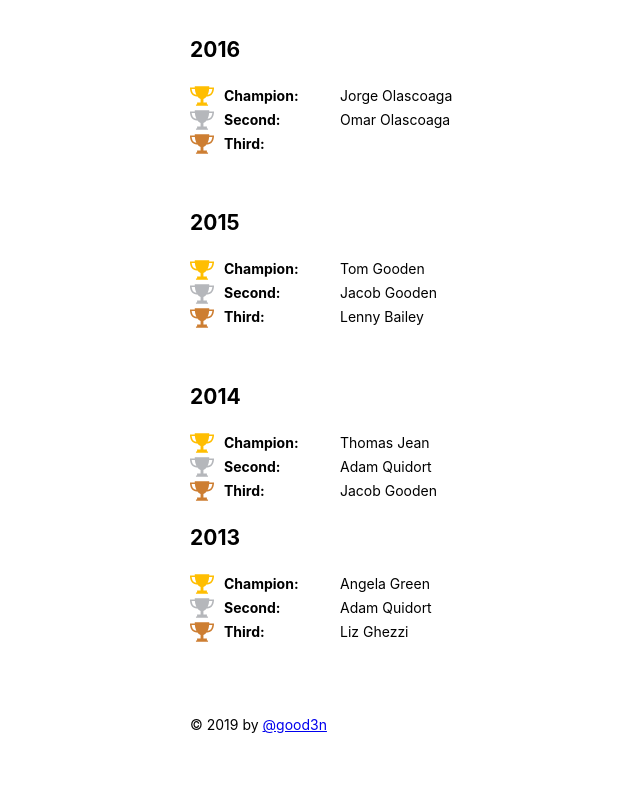
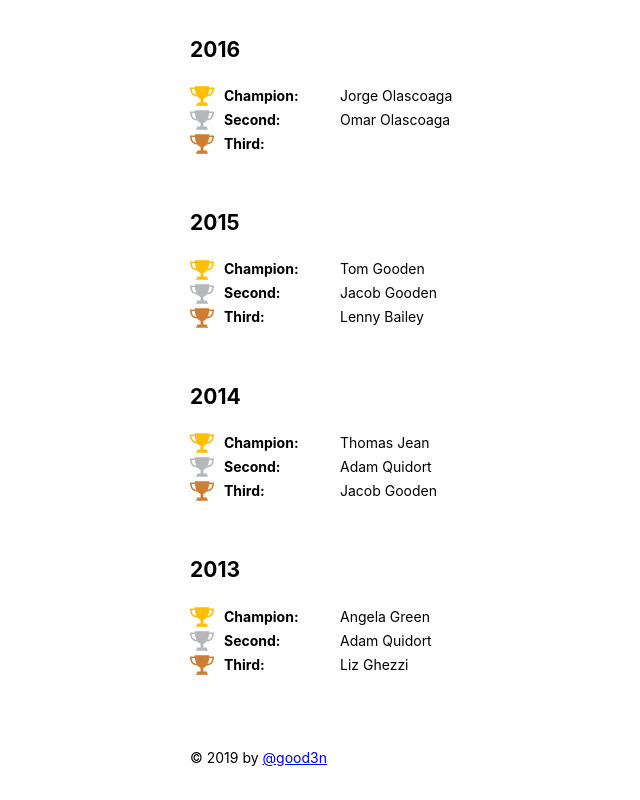
Before and after one commit to good3n/dirty-dozen-ffl, a Gatsby site: page /history in a window 1280 px wide. Shown: the part 620-1420 px from the top of the page, without its empty margins (0-640 px from the left). Before the commit the page ends 1387 px from the top, so only its background shows below. Built offline with nearby package versions, Linux system fonts and the light colour scheme; Gatsby itself is replaced by a stand-in of ours.

Commit message:
remove unwanted style

```diff
--- a/src/pages/history.js
+++ b/src/pages/history.js
@@ -5,10 +5,6 @@ import SEO from "../components/seo"
 
 const Season = styled.section`
   margin-top: 50px;
-
-  &:last-of-type {
-    margin-top: 0;
-  }
 `
 
 const StyledWinners = styled.div`
```
